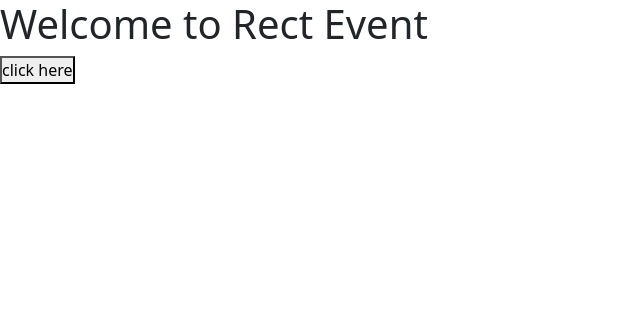
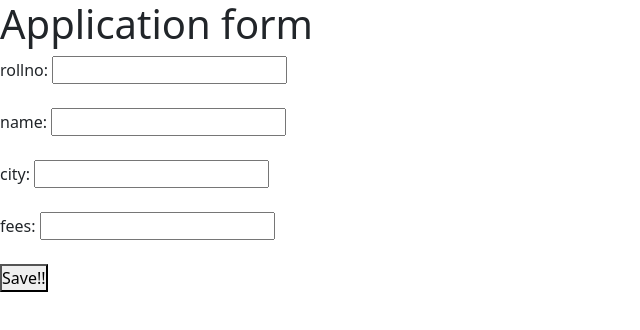
Before and after one commit to Amaryadav07/React-js, a React (Vite) app: page / in a window 1280 px wide. Shown: the top 330 px of the page, without its empty margins (0-640 px from the left). Built offline with nearby package versions, Linux system fonts and the light colour scheme.

Commit message:
updated code

```diff
--- a/src/App.jsx
+++ b/src/App.jsx
@@ -301,23 +301,24 @@
 // }
 // export default App;
 // -----------------------------------------parameterized function-----------------------------
-const App=()=>{
-  const display=(dis)=>{
-    alert(`"my name is:${dis}"`)
-  }
-  return(
-    <>
+// const App=()=>{
+//   const display=(dis)=>{
+//     alert(`"my name is:${dis}"`)
+//   }
+//   return(
+//     <>
 
-    <h1>Welcome to Rect Event</h1>
-    <button onClick={()=>{display("AmarNath")}}>click here</button>
-    </>
-  )
+//     <h1>Welcome to Rect Event</h1>
+//     <button onClick={()=>{display("AmarNath")}}>click here</button>
+//     </>
+//   )
 
-}
-export default App;
+// }
+// export default App;
 
 
 // --------------------event handling--------------------------------
+
 // const App=()=>{
 //   const display=(nm,e)=>{
 //     alert("Name:"+nm +"btnName:"+e.target.name+ "value:" +e.target.value)
@@ -332,3 +333,281 @@ export default App;
 
 // }
 // export default App;
+
+
+// const App=()=>{
+
+//   return(
+//     <>
+
+//     <h1>Application Form</h1>
+
+
+
+//     </>
+//   )
+
+// }
+// export default App;
+
+
+
+
+
+  // const App=()=>{
+  //   const Student=[
+  //     {
+  //      "rollno":121,
+  //      "name":"amar",
+  //      "city":"bhopal",
+  //      "fees":12000,
+  //      },
+  //      {
+  //       "rollno":122,
+  //       "name":"nikhil",
+  //       "city":"bhopal",
+  //       "fees":13000,
+  //       },
+  //       {
+  //         "rollno":123,
+  //         "name":"sapna",
+  //         "city":"bhopal",
+  //         "fees":14000,
+  //         },
+  //         {
+  //           "rollno":124,
+  //           "name":"harshal",
+  //           "city":"bhopal",
+  //           "fees":15000,
+  //           },
+  //           {
+  //             "rollno":125,
+  //             "name":"ana   ",
+  //             "city":"bhopal",
+  //             "fees":16000,
+  //             }
+  // ]
+  //    const ans=Student.map((key)=>{
+
+  //       return(
+  //         <>
+  //         <tr >
+  //           <td>{key.rollno}</td>
+  //           <td>{key.name}</td>
+  //           <td>{key.city}</td>
+  //           <td>{key.fees}</td>
+  //         </tr>
+  //         </>
+  //    )
+
+
+  //     });
+
+  //     return(
+  //       <>
+  //      <table border="1" width="400">
+  //       <tr>
+  //         <th>rollno</th>
+  //         <th>name</th>
+  //         <th>city</th>
+  //         <th>fees</th>
+  //       </tr>
+  //       {ans}
+  //      </table>
+
+  //     </>
+
+  //        )
+  //       }
+  //       export default App;
+
+
+
+
+  // const App=()=>{
+  //   const display=(nm,e)=>{
+  //     alert("Name:"+nm +"btnName:"+e.target.name+ "value:" +e.target.value)
+  //     console.log()
+  //   }
+  //   return(
+  //     <>
+
+
+  //     <button name="myBTN" value="btn0" onClick={(e)=>{display("amarnath",e)}}>click here</button>
+  //     </>
+  //   )
+
+  // }
+  // export default App;
+
+
+
+// import { useState } from "react";
+// const App=()=>{
+// const [name,setName]= useState("khushi");
+// return(
+//   <>
+//   <h1>welcome my name is {name}</h1>
+//   <button onClick={()=>{setName("amar")}}>click me</button>
+
+
+
+
+//   </>
+// )
+
+
+
+// }
+// export default App;
+
+
+
+// import { useState } from "react";
+// const App=()=>{
+// const [color,setName]= useState("red");
+// return(
+//   <>
+//   <h1 style={{color:color}}>my favourite color is {color}</h1>
+//   <button onClick={()=>{setName("green")}}>green color</button>
+//   <button onClick={()=>{setName("red")}}>red color</button>
+//   <button onClick={()=>{setName("blue")}}>blue color</button>
+//   <button onClick={()=>{setName("pink")}}>pink color</button>
+
+
+//   </>
+// )
+
+// }
+// export default App;
+
+
+//
+
+
+
+// import { useState,useEffect } from "react";
+
+// const App=()=>{
+//   const [count,setCount]=useState(0);
+
+// useEffect(()=>{
+//   setTimeout(()=>{
+
+//    setCount(count+1)
+
+//   },4000);
+// })
+//   return (
+//     <>
+//       <h1 align="center">My Counter App:{count}</h1>
+
+//     </>
+//   );
+// }
+
+// export default App;
+
+
+// import { useState,useEffect } from "react";
+
+// const App=()=>{
+//   const [count,setCount]=useState(0);
+
+// useEffect(()=>{
+// setTimeout(()=>{
+//   setCount(count+1)
+// },2000)
+
+// },[]);
+// return (
+//     <>
+//     <p align="center">Hook useEffect</p>
+//       <h1 align="center">My React App:{count}</h1>
+//       </>
+//   );
+// }
+// export default App;
+
+
+
+
+// import { useState,useEffect } from "react";
+
+// const App=()=>{
+//   const [count,setCount]=useState(0);
+//   const[multi,setMulti]=useState(0)
+
+// useEffect(()=>{
+// setMulti(count*2)
+
+// },[count]);
+// return (
+//     <>
+
+//       <h1 >My React Counter:{count}</h1>
+//       <h2>Multiplication:{multi}</h2>
+//       <button onClick={()=>{setCount(count+1)}}>click here</button>
+//       </>
+//   );
+// }
+// export default App;
+
+
+// import { useState} from "react";
+
+// const App=()=>{
+
+// const[name,setName]=useState("");
+// const[city,setCity]=useState("");
+
+// const handleSubmit=()=>{
+// alert(`My Name:${name} City:${city}`)
+// }
+// return (
+//     <>
+//    <h1 >My Form</h1>
+//     name: <input type="text"  value={name} onChange={(e)=>{setName(e.target.value)}} />
+//     <br />
+//     city: <input type="text" name="" id="" value={city} onChange={(e)=>{setCity(e.target.value)}} />
+//     <br />
+//     <button onClick={handleSubmit} >save</button>
+//       </>
+//   );
+// }
+// export default App;
+
+import {useState} from "react";
+const App=()=>{
+const[input,setInput]=useState({});
+
+  const handleInput=(e)=>{
+  let name=e.target.name;
+  let value=e.target.value;
+
+  setInput(values=>({...values,[name]:value}))
+  console.log(input)
+  }
+
+  return(
+    <>
+    <h1>Application form</h1>
+    rollno: <input type="text" name="rollno" onChange={handleInput}/>
+    <br /><br />
+    name: <input type="text" name="name" onChange={handleInput} />
+
+    <br />
+
+    <br />
+    city: <input type="text" name="city" onChange={handleInput} />
+
+    <br /><br />
+    fees: <input type="text" name="fees" onChange={handleInput} />
+   <br />
+   <br />
+    <button >Save!!</button>
+
+    </>
+  )
+}
+export default App;
--- a/src/css/style.css
+++ b/src/css/style.css
@@ -471,3 +471,12 @@
 }
 
  /* search bar */
+
+.class{
+
+
+  color: blue;
+  display: flex;
+  flex-direction: row;
+  margin-left: 500px;
+}
```
Also changed, not shown: src/ananya.jsx (added, +7 -0 lines).
